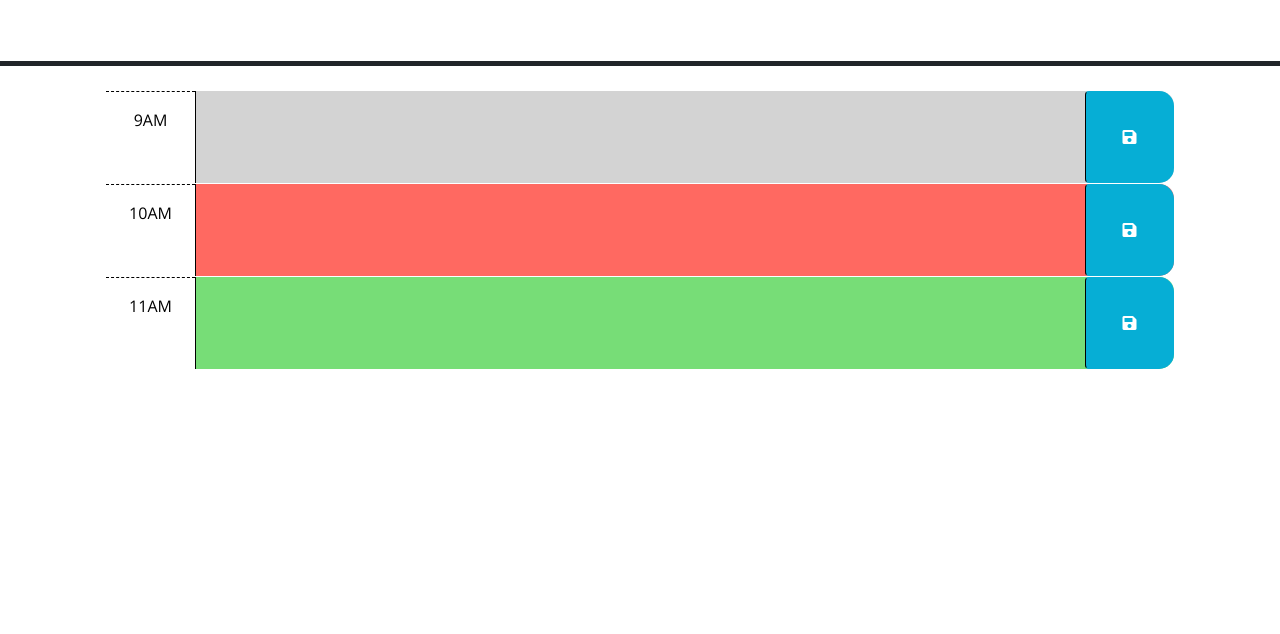
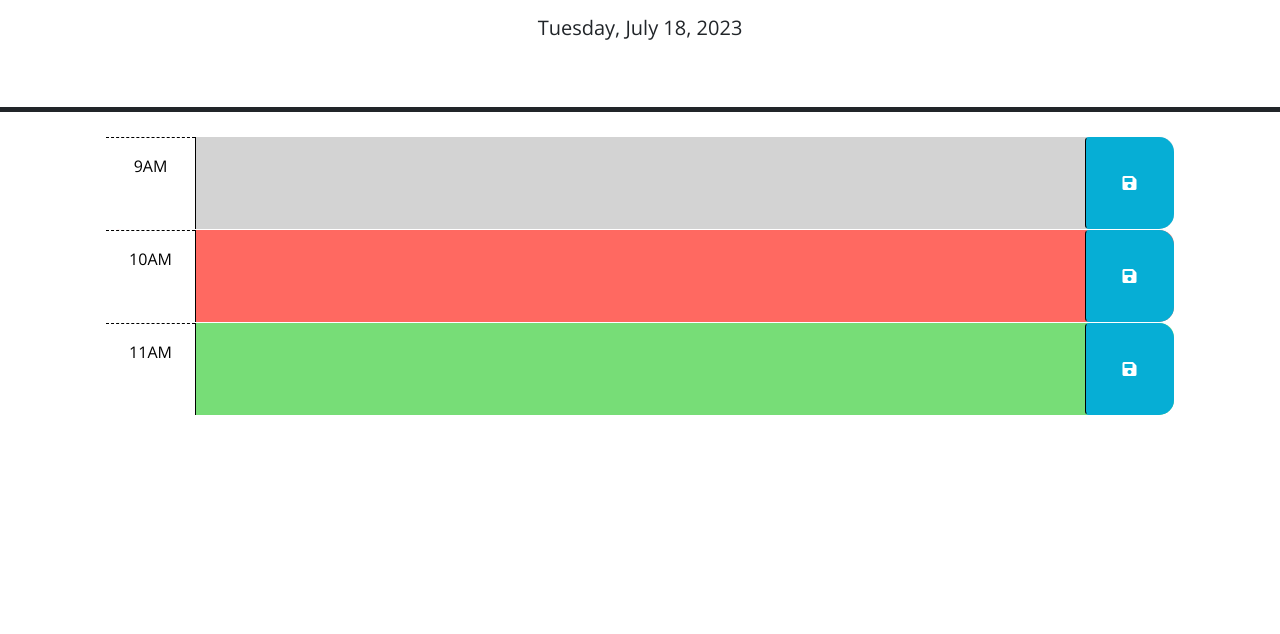
Before and after one commit to Calebjwood/week-5-third-party-API, a plain HTML site: page index.html in a window 1280 px wide. Shown: the part 166-800 px from the top of the page. Drawn offline with nearby package versions, Linux system fonts and the light colour scheme; files that its build step writes are made by us from their sources.

```diff
--- a/assets/js/script.js
+++ b/assets/js/script.js
@@ -19,5 +19,10 @@ $(function () {
   // the values of the corresponding textarea elements. HINT: How can the id
   // attribute of each time-block be used to do this?
   //
-  // TODO: Add code to display the current date in the header of the page.
+  var today = dayjs()
+  $("#currentDay").text(today.format("dddd, MMMM D, YYYY"))
+
+
+
+
 });
--- a/index.html
+++ b/index.html
@@ -18,7 +18,7 @@
       href="https://fonts.googleapis.com/css?family=Open+Sans&display=swap"
       rel="stylesheet"
     />
-    <link rel="stylesheet" href="style.css" />
+    <link rel="stylesheet" href="./assets/css/style.css" />
     <title>Work Day Scheduler</title>
   </head>
 
@@ -73,6 +73,6 @@
       crossorigin="anonymous"
     ></script>
 
-    <script src="script.js"></script>
+    <script src="./assets/js/script.js"></script>
   </body>
 </html>
```
